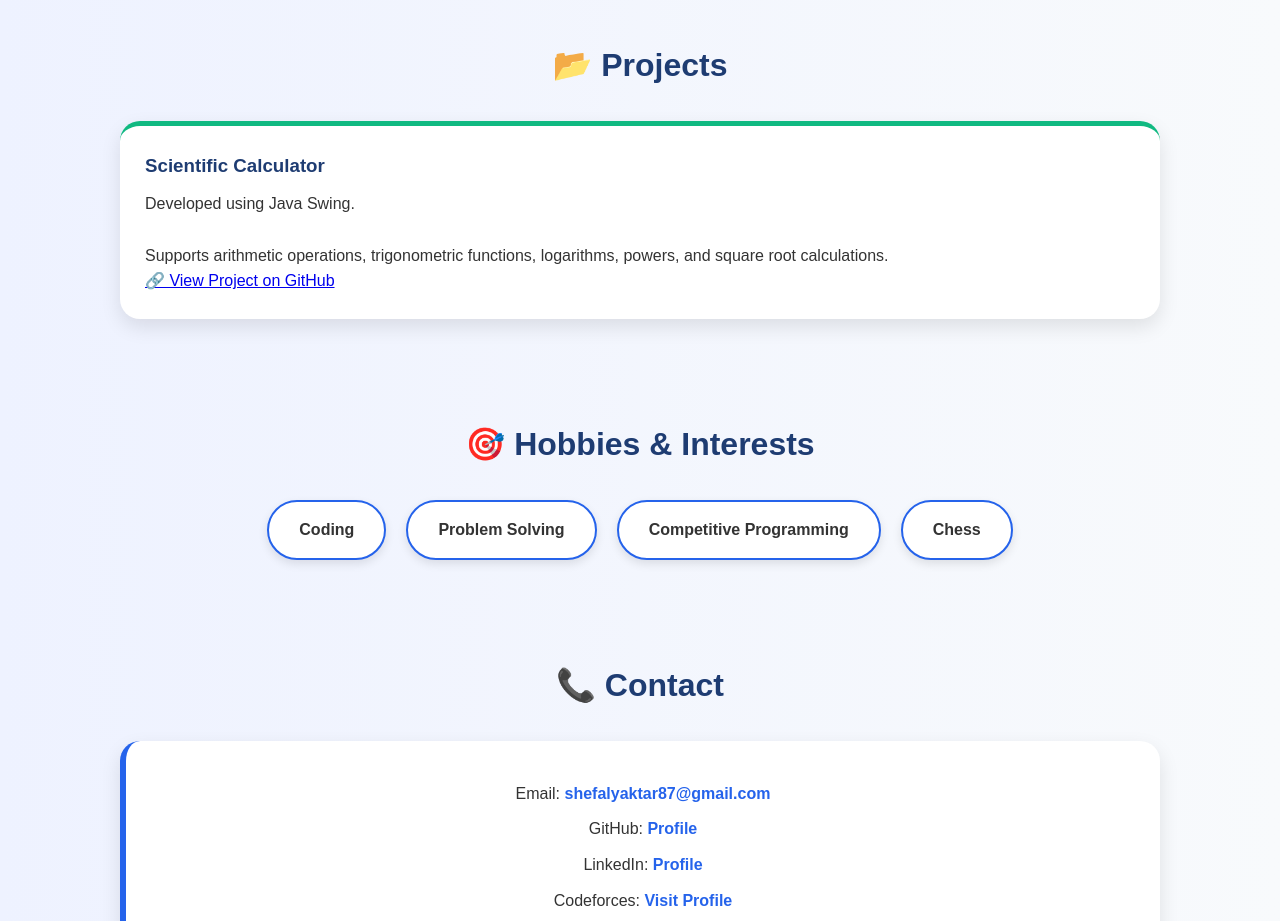
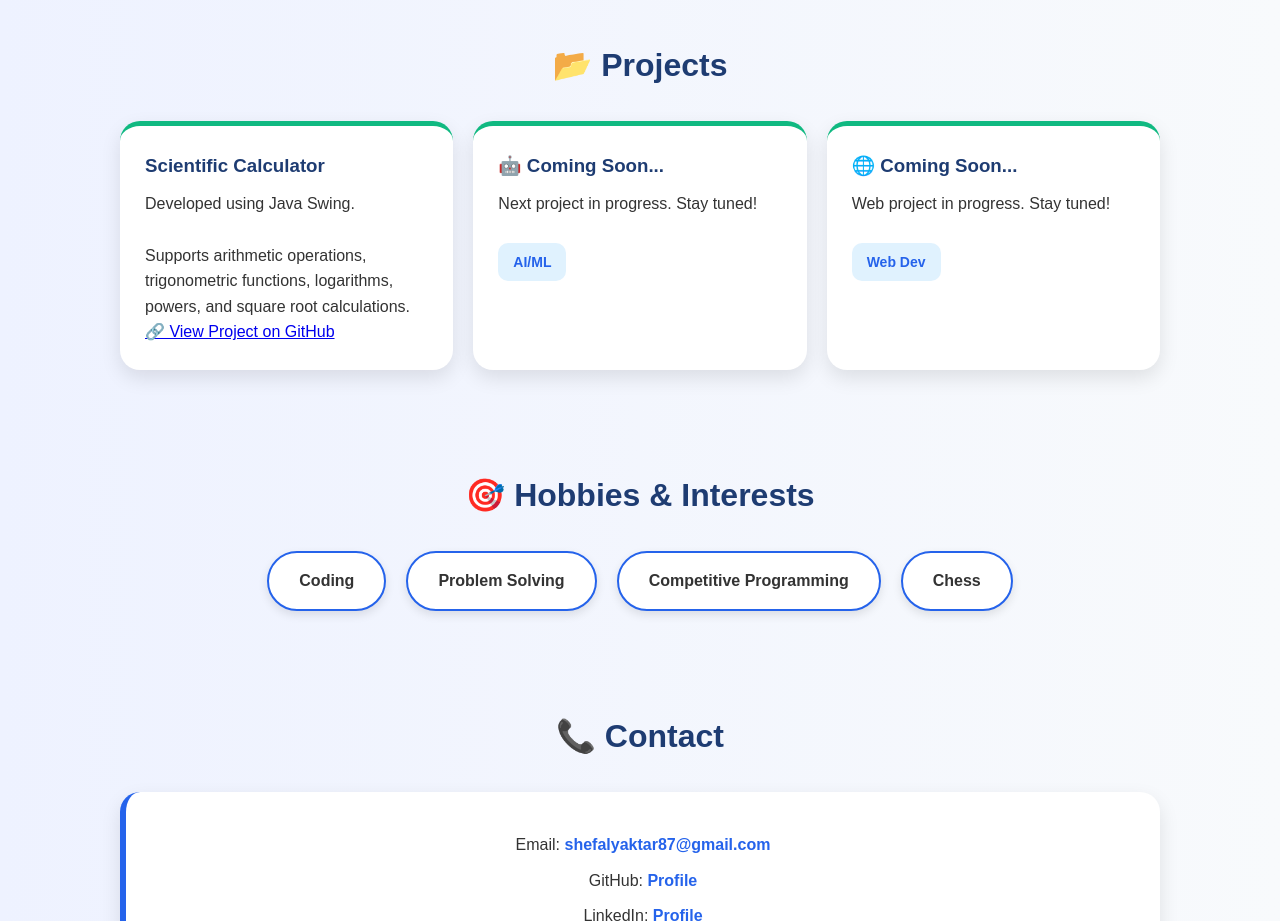
Before and after one commit to shefaly87/Portfolio_website, a plain HTML site: page index.html in a window 1280 px wide. Shown: the part 1560-2481 px from the top of the page. Drawn offline with Linux system fonts and the light colour scheme.

Commit message:
Add files via upload

```diff
--- a/index.html
+++ b/index.html
@@ -267,6 +267,16 @@ header h1 span{
 .contact a:hover{
     text-decoration:underline;
 }
+
+.project-tag{
+    display:inline-block;
+    padding:8px 15px;
+    background:#e0f2fe;
+    color:#2563eb;
+    border-radius:10px;
+    font-size:14px;
+    font-weight:bold;
+}
 </style>
 
 
@@ -403,6 +413,25 @@ header h1 span{
             </a>
         </div>
 
+        <div class="project-card">
+            <h3>🤖 Coming Soon...</h3>
+            <p>
+                Next project in progress. Stay tuned!
+            </p>
+            <br>
+            <span class="project-tag">AI/ML</span>
+        </div>
+
+        <div class="project-card">
+            <h3>🌐 Coming Soon...</h3>
+
+            <p>
+                Web project in progress. Stay tuned!
+            </p>
+            <br>
+            <span class="project-tag">Web Dev</span>
+        </div>
+
     </div>
 
 </section>
```
